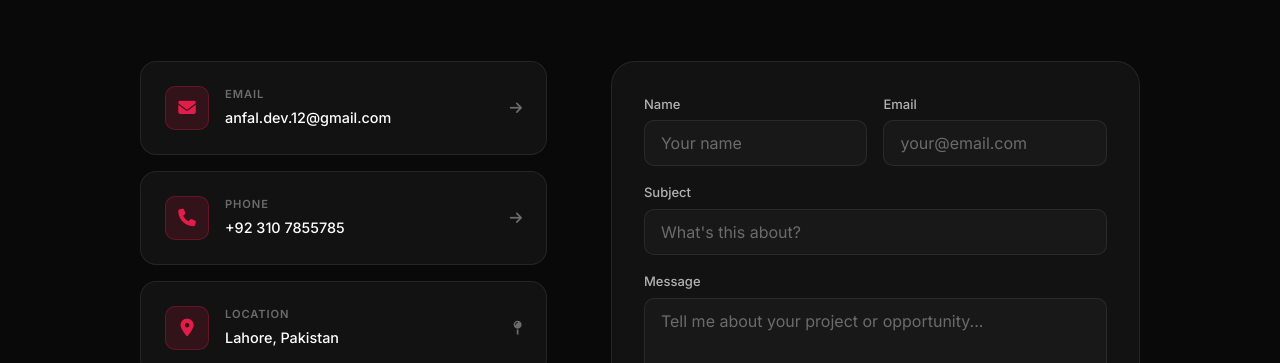
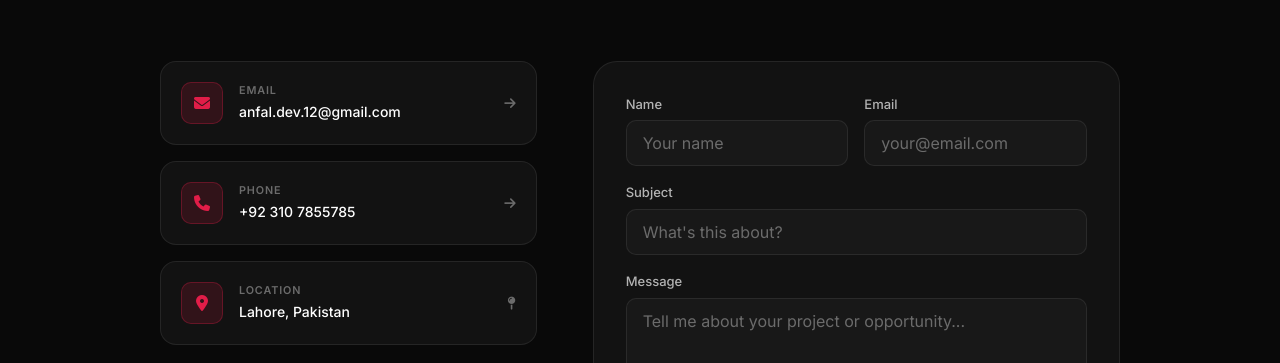
Before and after one commit to Axfal/my-portfolio, a plain HTML site: page index.html in a window 1280 px wide. Shown: the part 8281-8644 px from the top of the page. Drawn offline with nearby package versions, Linux system fonts and the light colour scheme.

Commit message:
responsive done

```diff
--- a/index.html
+++ b/index.html
@@ -992,7 +992,7 @@
 <!-- ============================================================
      FOOTER
      ============================================================ -->
-<footer class="footer" role="contentinfo">
+<!-- <footer class="footer" role="contentinfo"> -->
   <div class="footer-container">
     <div class="footer-brand">
       <a href="#home" class="footer-logo" aria-label="Muhammad Anfal - Home">
@@ -1020,7 +1020,7 @@
   <div class="footer-bottom">
     <p>© 2026 Muhammad Anfal — Built with <span class="footer-heart" aria-hidden="true">♥</span> using HTML, CSS &amp; JavaScript</p>
   </div>
-</footer>
+<!-- </footer> -->
 
 <!-- ============================================================
      SCRIPTS
--- a/style.css
+++ b/style.css
@@ -99,7 +99,6 @@ body {
   -webkit-font-smoothing: antialiased;
   -moz-osx-font-smoothing: grayscale;
 }
-
 /* Scrollbar */
 ::-webkit-scrollbar { width: 6px; }
 ::-webkit-scrollbar-track { background: var(--bg-primary); }
@@ -1747,34 +1746,52 @@ button { cursor: pointer; font-family: inherit; border: none; background: none;
 /* ============================================================
    17. CONTACT SECTION
    ============================================================ */
+
+/* clip any translateX overflow from card hover effects */
+#contact { overflow-x: hidden; }
+
+/* ── outer grid: side-by-side on wide, stacked on narrow ── */
 .contact-grid {
   display: grid;
-  grid-template-columns: 1fr 1.3fr;
-  gap: clamp(1.5rem, 5vw, 4rem);
+  grid-template-columns: 1fr 1.4fr;
+  gap: clamp(1.5rem, 5vw, 3.5rem);
   align-items: start;
-  max-width: 1000px;
+  max-width: 960px;
   margin-inline: auto;
-}
-
-/* Contact Cards */
+  width: 100%;
+  min-width: 0;
+  overflow: hidden;
+}
+
+/* ── contact info column ── */
 .contact-cards {
   display: flex;
   flex-direction: column;
   gap: var(--space-md);
-}
-
+  min-width: 0;
+  width: 100%;
+  overflow: hidden;
+}
+
+/* ── individual contact card ── */
 .contact-card {
   display: flex;
   align-items: center;
-  gap: var(--space-md);
-  padding: var(--space-lg);
+  gap: clamp(0.625rem, 2vw, 1rem);
+  padding: clamp(0.75rem, 2.5vw, 1.25rem);
   background: var(--bg-card);
   border: 1px solid var(--border);
   border-radius: var(--radius-lg);
-  transition: all var(--transition-base);
+  transition: border-color var(--transition-base),
+              box-shadow var(--transition-base),
+              transform var(--transition-base);
   text-decoration: none;
   position: relative;
   overflow: hidden;
+  will-change: transform;
+  min-width: 0;
+  width: 100%;
+  box-sizing: border-box;
 }
 .contact-card::before {
   content: '';
@@ -1783,42 +1800,51 @@ button { cursor: pointer; font-family: inherit; border: none; background: none;
   background: linear-gradient(135deg, var(--accent-dim), transparent);
   opacity: 0;
   transition: opacity var(--transition-base);
+  pointer-events: none;
 }
 .contact-card:hover {
   border-color: var(--border-accent);
-  transform: translateX(6px);
+  /* 4px instead of 6px — stays well within container */
+  transform: translateX(4px);
   box-shadow: var(--shadow-glow);
 }
 .contact-card:hover::before { opacity: 1; }
 
+/* icon pill */
 .contact-card-icon {
-  width: 44px; height: 44px;
+  width: 42px;
+  height: 42px;
+  flex-shrink: 0;
   background: var(--accent-dim);
   border: 1px solid var(--border-accent);
   border-radius: var(--radius-md);
   display: grid;
   place-items: center;
   color: var(--accent);
-  font-size: 1.1rem;
-  flex-shrink: 0;
+  font-size: 1rem;
   position: relative;
   z-index: 1;
-  transition: all var(--transition-base);
+  transition: background var(--transition-base),
+              color var(--transition-base),
+              box-shadow var(--transition-base);
 }
 .contact-card:hover .contact-card-icon {
   background: var(--accent);
   color: var(--text-white);
-  box-shadow: 0 0 20px var(--accent-glow);
-}
-
+  box-shadow: 0 0 16px var(--accent-glow);
+}
+
+/* text body — must not push past its column */
 .contact-card-body {
   flex: 1;
+  min-width: 0;
+  overflow: hidden;
   position: relative;
   z-index: 1;
 }
 .contact-card-label {
   display: block;
-  font-size: 0.7rem;
+  font-size: 0.675rem;
   font-weight: var(--fw-semibold);
   text-transform: uppercase;
   letter-spacing: 0.08em;
@@ -1827,35 +1853,51 @@ button { cursor: pointer; font-family: inherit; border: none; background: none;
 }
 .contact-card-value {
   display: block;
-  font-size: clamp(0.8rem, 2vw, 0.9rem);
+  font-size: clamp(0.75rem, 1.8vw, 0.875rem);
   font-weight: var(--fw-medium);
   color: var(--text-white);
-  word-break: break-all;
-}
+  overflow-wrap: break-word;
+  word-break: break-word;
+  hyphens: none;
+}
+
+/* arrow icon */
 .contact-card-arrow {
+  flex-shrink: 0;
   color: var(--text-muted);
-  font-size: 0.875rem;
+  font-size: 0.8125rem;
   position: relative;
   z-index: 1;
   transition: color var(--transition-fast), transform var(--transition-base);
 }
 .contact-card:hover .contact-card-arrow {
   color: var(--accent);
-  transform: translateX(4px);
-}
-
+  transform: translateX(3px);
+}
+
+/* social buttons row */
 .contact-socials {
   display: flex;
+  flex-wrap: wrap;
   gap: var(--space-sm);
   margin-top: var(--space-sm);
 }
-
-/* Contact Form */
+.contact-socials .btn {
+  flex: 1 1 120px;
+  justify-content: center;
+  min-width: 0;
+}
+
+/* ── contact form column ── */
 .contact-form-wrap {
   background: var(--bg-card);
   border: 1px solid var(--border);
   border-radius: var(--radius-xl);
   padding: clamp(1.25rem, 4vw, 2rem);
+  min-width: 0;
+  width: 100%;
+  box-sizing: border-box;
+  overflow: hidden;
 }
 
 .contact-form {
@@ -1864,9 +1906,10 @@ button { cursor: pointer; font-family: inherit; border: none; background: none;
   gap: var(--space-md);
 }
 
+/* name / email — side-by-side when wide enough, stacked when not */
 .form-row {
   display: grid;
-  grid-template-columns: 1fr 1fr;
+  grid-template-columns: repeat(auto-fit, minmax(min(200px, 100%), 1fr));
   gap: var(--space-md);
 }
 
@@ -1874,6 +1917,9 @@ button { cursor: pointer; font-family: inherit; border: none; background: none;
   display: flex;
   flex-direction: column;
   gap: 6px;
+  min-width: 0;
+  width: 100%;
+  box-sizing: border-box;
 }
 .form-group label {
   font-size: 0.8125rem;
@@ -1886,19 +1932,26 @@ button { cursor: pointer; font-family: inherit; border: none; background: none;
   border: 1px solid var(--border);
   border-radius: var(--radius-md);
   padding: 0.75rem 1rem;
-  /* 16px prevents iOS auto-zoom on focus */
+  /* 16px — prevents iOS auto-zoom on focus */
   font-size: 1rem;
   font-family: var(--font-sans);
   color: var(--text-white);
   outline: none;
   resize: none;
+  /* always fill its column, never overflow */
   width: 100%;
+  max-width: 100%;
   min-height: var(--touch-min);
-  transition: border-color var(--transition-fast), box-shadow var(--transition-fast);
+  box-sizing: border-box;
+  transition: border-color var(--transition-fast),
+              box-shadow var(--transition-fast);
   -webkit-appearance: none;
   appearance: none;
 }
-.form-group textarea { min-height: 120px; resize: vertical; }
+.form-group textarea {
+  min-height: 120px;
+  resize: vertical;
+}
 .form-group input::placeholder,
 .form-group textarea::placeholder { color: var(--text-muted); }
 .form-group input:focus,
@@ -2101,7 +2154,6 @@ button { cursor: pointer; font-family: inherit; border: none; background: none;
   /* Contact */
   .form-row          { grid-template-columns: 1fr; }
   .contact-socials   { flex-direction: row; flex-wrap: wrap; }
-
   /* Footer */
   .footer-container  {
     flex-direction: column;
@@ -2133,9 +2185,9 @@ button { cursor: pointer; font-family: inherit; border: none; background: none;
   .project-links    { flex-wrap: wrap; }
   .project-links .btn { flex: 1 1 auto; justify-content: center; }
 
-  .contact-card     { padding: var(--space-md); }
-  .contact-socials  { flex-direction: column; }
-  .contact-socials .btn { width: 100%; justify-content: center; }
+  .contact-card     { padding: clamp(0.625rem, 2vw, 1rem); gap: 0.625rem; }
+  .contact-socials  { flex-direction: row; flex-wrap: wrap; }
+  .contact-socials .btn { flex: 1 1 100px; }
 
   .section-subtitle { font-size: 0.9375rem; }
 }
@@ -2159,6 +2211,13 @@ button { cursor: pointer; font-family: inherit; border: none; background: none;
 
   .tech-tag         { font-size: 0.65rem; }
 
+  /* Contact — full-width stacked at this size */
+  .contact-card        { gap: 0.5rem; padding: 0.75rem; }
+  .contact-card-icon   { width: 36px; height: 36px; font-size: 0.875rem; }
+  .contact-socials     { flex-direction: column; }
+  .contact-socials .btn { width: 100%; flex: none; }
+  .contact-form-wrap   { padding: var(--space-md); }
+
   .footer-links a   { font-size: 0.8125rem; }
 }
 
@@ -2171,9 +2230,15 @@ button { cursor: pointer; font-family: inherit; border: none; background: none;
     grid-template-columns: repeat(3, 1fr);
   }
 
-  .contact-form-wrap { padding: var(--space-md); }
+  .contact-form-wrap    { padding: var(--space-sm) var(--space-md); }
+  .contact-card         { padding: 0.625rem 0.75rem; gap: 0.5rem; }
+  .contact-card-icon    { width: 34px; height: 34px; font-size: 0.8125rem; }
+  .contact-card-value   { font-size: 0.75rem; }
+  .contact-socials      { flex-direction: column; }
+  .contact-socials .btn { width: 100%; flex: none; }
+  /* form inputs slightly smaller padding to gain room */
   .form-group input,
-  .form-group textarea { padding: 0.65rem 0.75rem; }
+  .form-group textarea  { padding: 0.625rem 0.75rem; }
 }
 
 /* ── 320px: smallest supported viewport ── */
```
